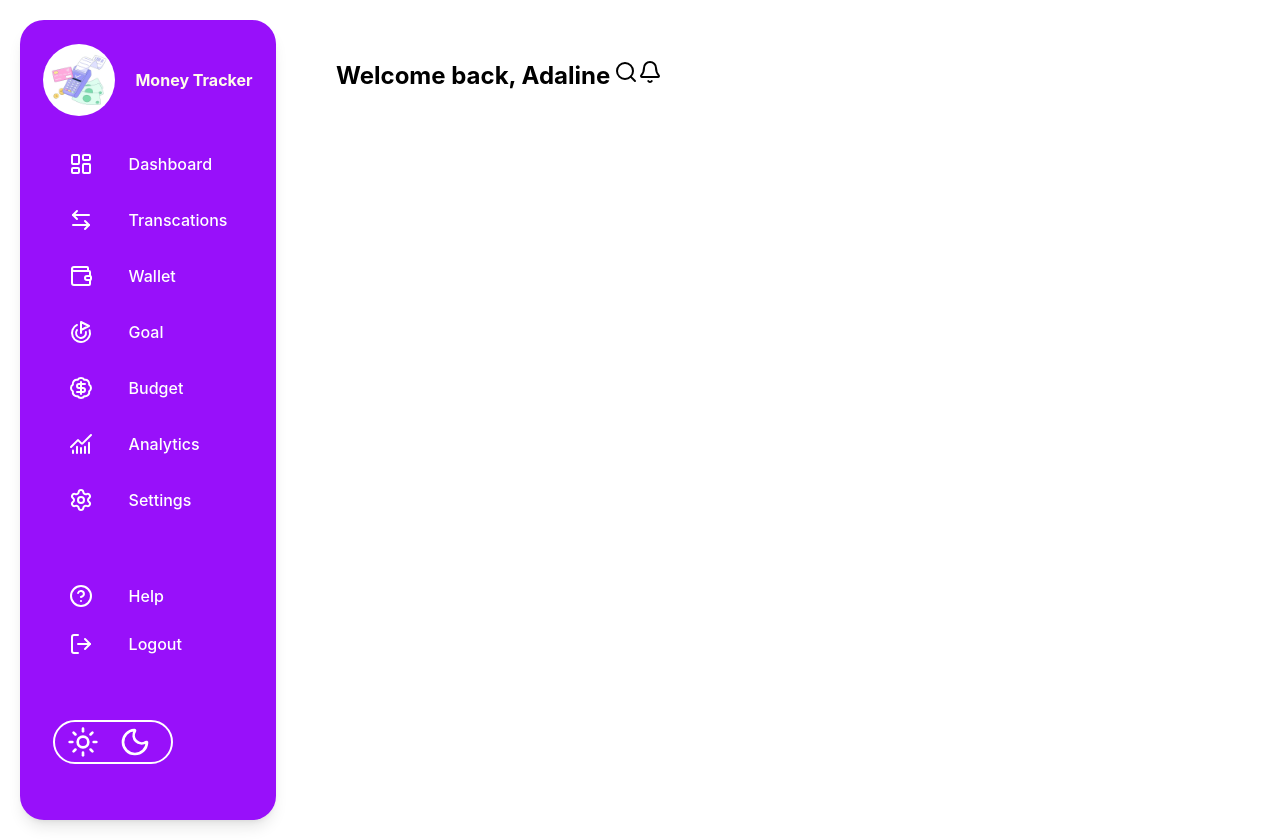
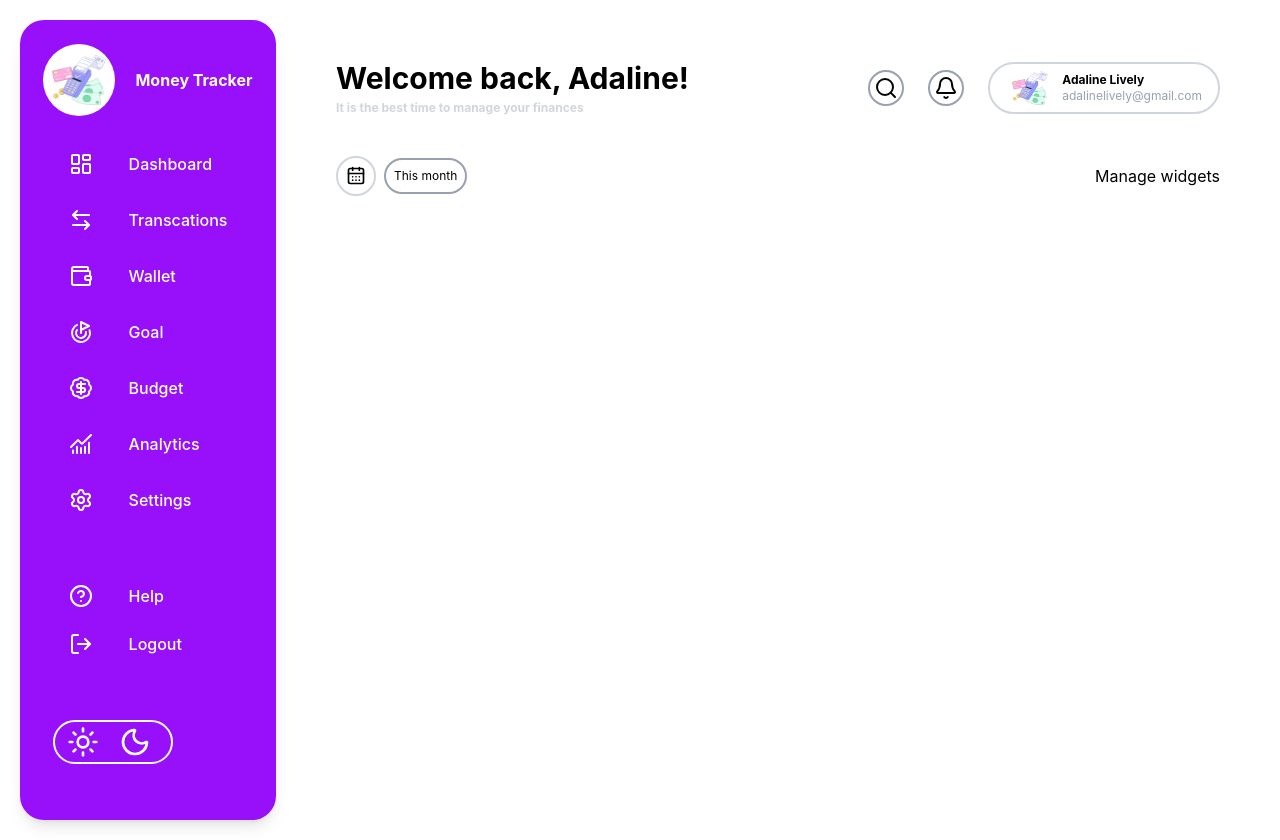
Before and after one commit to ravinabisht2003/Expenses-Tracker, a React (Vite) app in the folder Expenses-Tracker/: page / in a window 1280 px wide. Built offline with nearby package versions, Linux system fonts and the light colour scheme.

Commit message:
feat - adding changes in navbar

```diff
--- a/Expenses-Tracker/src/App.jsx
+++ b/Expenses-Tracker/src/App.jsx
@@ -4,11 +4,11 @@ import Top_Navbar from './Nav_bar/Top_Navbar'
 
 export default function App() {
   return (
-    <div className='m-5 p-0 flex gap-5'>
+    <div className='m-5 p-0 flex gap-5 '>
     <div >
       <Nav_bar/>
     </div>
-    <div>
+    <div className='w-full min-h-screen'>
       <Top_Navbar/>
     </div>
     </div>
--- a/Expenses-Tracker/src/Nav_bar/Top_Navbar.jsx
+++ b/Expenses-Tracker/src/Nav_bar/Top_Navbar.jsx
@@ -1,16 +1,44 @@
 import React from 'react'
-import {Search,Bell} from 'lucide-react'
+import {Search,Bell,CalendarDays} from 'lucide-react'
+import expenses_logo from "../assets/expenses_logo.jpg";
 
 export default function Top_Navbar() {
   return (
-    <div className='p-0 m-10 flex space-x-1'>
+    <div className='w-full p-10'>
+    <div className='flex items-center justify-between'>
     <div>
-      <h1 className='text-2xl font-bold'>Welcome back, Adaline</h1>
+      <h1 className='text-3xl font-bold'>Welcome back, Adaline!</h1>
+      <h6 className='text-gray-300 font-bold text-xs mt-1'>It is the best time to manage your finances</h6>
     </div>
-    <div className='flex'>
-      <div><Search/></div>
-      <div><Bell /></div>
+
+    <div className='flex items-center gap-6'>
+      <div className='flex gap-6 items-center '>
+      <span className='border-2 border-gray-400 p-1 rounded-full'><Search/></span>
+      <span className='border-2 border-gray-400 p-1 rounded-full'><Bell/></span>
+      </div>
+      <div className='flex justify-center items-center gap-2 border-2 border-gray-300 rounded-full pl-4 pr-4'>
+        <div >
+          <img src={expenses_logo} alt="" className='h-12 w-12 rounded-full '/>
+        </div>
+        <div className='flex-col flex'>
+          <h6 className='text-xs font-bold p-0 m-0'>Adaline Lively</h6>
+          <span className='text-xs p-0 m-0 text-gray-400'>adalinelively@gmail.com</span>
+        </div>
+      </div>
     </div>
     </div>
+    <div className='mt-10 flex items-center justify-between'>
+      <div className='flex items-center gap-2 '>
+      <span className='border-2 p-2 rounded-full border-gray-300'><CalendarDays size={20}/></span>
+      <div className='border-2 border-gray-400 p-2 rounded-full text-xs'>This month</div>
+      </div>
+      <div>
+        <span></span>
+        <span>Manage widgets</span>
+      </div>
+    </div>
+    </div>
+
+
   )
 }
```
